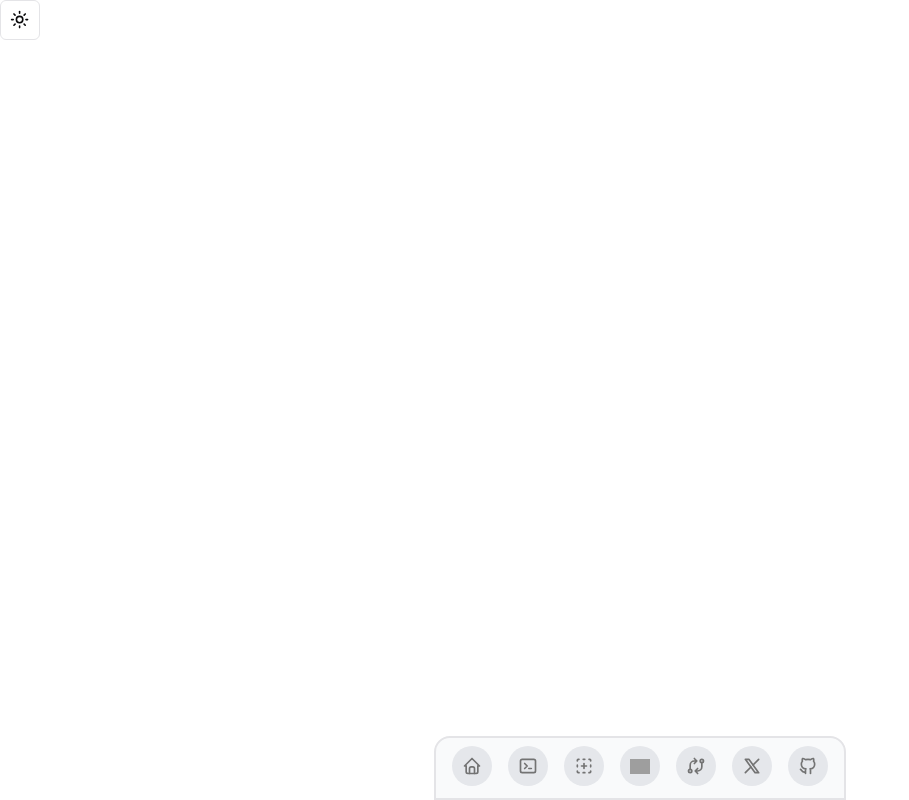
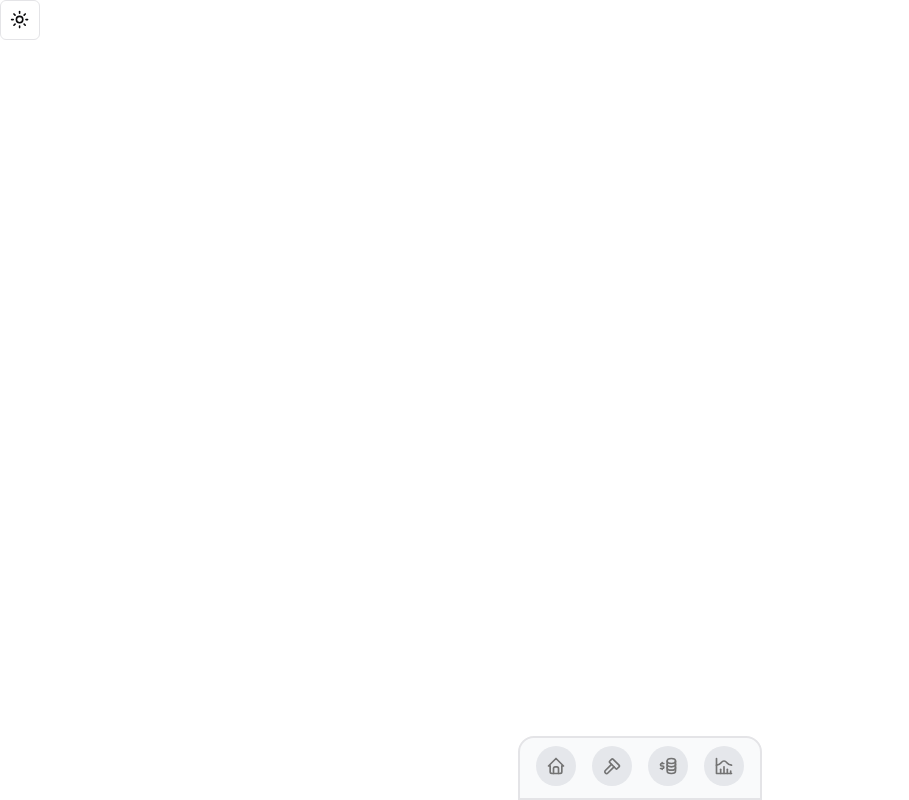
Before and after one commit to gabrielantonyxaviour/gojo-funding-the-commons, a Next.js app in the folder frontend/: page / in a window 1280 px wide. Shown: the whole page, without its empty margins (0-909 px from the left). Built offline with nearby package versions, Linux system fonts and the light colour scheme; grey boxes are pictures that could not be loaded.

Commit message:
zustand working

```diff
--- a/frontend/app/layout.tsx
+++ b/frontend/app/layout.tsx
@@ -4,7 +4,7 @@ import { ThemeProvider } from "@/components/providers/theme-provider";
 import { Toaster } from "@/components/ui/toaster";
 import { WalletProvider } from "@/components/providers/wallet-provider";
 import { EnvironmentStoreProvider } from "@/components/context";
-import { Navigation } from "@/components/ui/custom/navigation";
+import Layout from "@/components/layout";
 
 export const metadata: Metadata = {
   title: "Gojo",
@@ -29,14 +29,7 @@ export default function RootLayout({
           {/* <WalletProvider> */}
           <EnvironmentStoreProvider>
             <Toaster />
-            <div className="h-screen w-screen">
-              {children}
-              <div className="fixed bottom-0 left-0 right-0 z-50">
-                <div className="flex justify-center">
-                  <Navigation />
-                </div>
-              </div>
-            </div>
+            <Layout>{children}</Layout>
           </EnvironmentStoreProvider>
           {/* </WalletProvider> */}
         </ThemeProvider>
--- a/frontend/components/context.tsx
+++ b/frontend/components/context.tsx
@@ -1,14 +1,7 @@
 "use client";
 
 import { createEnvironmentStore, type EnvironmentStore } from "@/lib/store";
-import { usePathname, useRouter } from "next/navigation";
-import {
-  type ReactNode,
-  createContext,
-  useRef,
-  useContext,
-  useEffect,
-} from "react";
+import { type ReactNode, createContext, useRef, useContext } from "react";
 import { useStore } from "zustand";
 
 export type EnvironmentStoreApi = ReturnType<typeof createEnvironmentStore>;
@@ -39,11 +32,11 @@ export const EnvironmentStoreProvider = ({
 export const useEnvironmentStore = <T,>(
   selector: (store: EnvironmentStore) => T
 ): T => {
-  const counterStoreContext = useContext(EnvironmentStoreContext);
-  if (!counterStoreContext) {
+  const environmentStoreContext = useContext(EnvironmentStoreContext);
+  if (!environmentStoreContext) {
     throw new Error(
       "useEnvironmentStore must be used within a EnvironmentStoreProvider"
     );
   }
-  return useStore(counterStoreContext, selector);
+  return useStore(environmentStoreContext, selector);
 };
--- /dev/null
+++ b/frontend/components/layout/index.tsx
@@ -0,0 +1,18 @@
+"use client";
+
+import { Navigation } from "./navigation";
+import { ProjectsBar } from "./projects-bar";
+
+export default function Layout({ children }: { children: React.ReactNode }) {
+  return (
+    <div className="h-screen w-screen">
+      {children}
+      <ProjectsBar />
+      <div className="fixed bottom-0 left-0 right-0 z-50">
+        <div className="flex justify-center">
+          <Navigation />
+        </div>
+      </div>
+    </div>
+  );
+}
--- /dev/null
+++ b/frontend/components/layout/navigation.tsx
@@ -0,0 +1,45 @@
+import React from "react";
+import {
+  IconBusinessplan,
+  IconChartHistogram,
+  IconHammer,
+  IconHome,
+} from "@tabler/icons-react";
+import { FloatingHorizontalDock } from "@/components/ui/acternity/floating-horizontal-dock";
+
+export function Navigation() {
+  const links = [
+    {
+      title: "Home",
+      icon: (
+        <IconHome className="h-full w-full text-neutral-500 dark:text-neutral-300" />
+      ),
+      href: "/",
+    },
+
+    {
+      title: "Projects",
+      icon: (
+        <IconHammer className="h-full w-full text-neutral-500 dark:text-neutral-300" />
+      ),
+      href: "/projects",
+    },
+    {
+      title: "Contribute",
+      icon: (
+        <IconBusinessplan className="h-full w-full text-neutral-500 dark:text-neutral-300" />
+      ),
+      href: "/contribute",
+    },
+    {
+      title: "Dashboard",
+      icon: (
+        <IconChartHistogram className="h-full w-full text-neutral-500 dark:text-neutral-300" />
+      ),
+      href: "/dashboard",
+    },
+  ];
+  return (
+    <FloatingHorizontalDock mobileClassName="translate-x-20" items={links} />
+  );
+}
--- /dev/null
+++ b/frontend/components/layout/projects-bar.tsx
@@ -0,0 +1,59 @@
+"use client";
+
+import { Button } from "@/components/ui/button";
+import { Input } from "@/components/ui/input";
+import { Label } from "@/components/ui/label";
+import {
+  Sheet,
+  SheetClose,
+  SheetContent,
+  SheetDescription,
+  SheetFooter,
+  SheetHeader,
+  SheetTitle,
+} from "@/components/ui/sheet";
+import { useEnvironmentStore } from "../context";
+
+export function ProjectsBar() {
+  const { openProjectsBar, setOpenProjectsBar } = useEnvironmentStore(
+    (state) => state
+  );
+  return (
+    <div className="grid grid-cols-2 gap-2">
+      <Sheet
+        open={openProjectsBar}
+        onOpenChange={(val) => {
+          setOpenProjectsBar(val);
+        }}
+      >
+        <SheetContent side={"left"}>
+          <SheetHeader>
+            <SheetTitle>Edit profile</SheetTitle>
+            <SheetDescription>
+              Make changes to your profile here. Click save when you're done.
+            </SheetDescription>
+          </SheetHeader>
+          <div className="grid gap-4 py-4">
+            <div className="grid grid-cols-4 items-center gap-4">
+              <Label htmlFor="name" className="text-right">
+                Name
+              </Label>
+              <Input id="name" value="Pedro Duarte" className="col-span-3" />
+            </div>
+            <div className="grid grid-cols-4 items-center gap-4">
+              <Label htmlFor="username" className="text-right">
+                Username
+              </Label>
+              <Input id="username" value="@peduarte" className="col-span-3" />
+            </div>
+          </div>
+          <SheetFooter>
+            <SheetClose asChild>
+              <Button type="submit">Save changes</Button>
+            </SheetClose>
+          </SheetFooter>
+        </SheetContent>
+      </Sheet>
+    </div>
+  );
+}
--- a/frontend/components/ui/acternity/floating-horizontal-dock.tsx
+++ b/frontend/components/ui/acternity/floating-horizontal-dock.tsx
@@ -4,6 +4,7 @@
  * Mobile navbar is better positioned at bottom right.
  **/
 
+import { useEnvironmentStore } from "@/components/context";
 import { cn } from "@/lib/utils";
 import { IconLayoutNavbarCollapse } from "@tabler/icons-react";
 import {
@@ -97,6 +98,7 @@ const FloatingDockDesktop = ({
   className?: string;
 }) => {
   let mouseX = useMotionValue(Infinity);
+
   return (
     <motion.div
       onMouseMove={(e) => mouseX.set(e.pageX)}
@@ -125,7 +127,9 @@ function IconContainer({
   href: string;
 }) {
   let ref = useRef<HTMLDivElement>(null);
-
+  const { openProjectsBar, setOpenProjectsBar } = useEnvironmentStore(
+    (state) => state
+  );
   let distance = useTransform(mouseX, (val) => {
     let bounds = ref.current?.getBoundingClientRect() ?? { x: 0, width: 0 };
 
@@ -167,7 +171,17 @@ function IconContainer({
   const [hovered, setHovered] = useState(false);
 
   return (
-    <Link href={href}>
+    <Link
+      href={href == "/projects" ? "#" : href}
+      onClick={() => {
+        if (href == "/projects") {
+          console.log(openProjectsBar);
+          console.log("clicked");
+          console.log("href", href);
+          setOpenProjectsBar(true);
+        }
+      }}
+    >
       <motion.div
         ref={ref}
         style={{ width, height }}
@@ -181,7 +195,7 @@ function IconContainer({
               initial={{ opacity: 0, y: 10, x: "-50%" }}
               animate={{ opacity: 1, y: 0, x: "-50%" }}
               exit={{ opacity: 0, y: 2, x: "-50%" }}
-              className="px-2 py-0.5 whitespace-pre rounded-md bg-gray-100 border dark:bg-neutral-800 dark:border-neutral-900 dark:text-white border-gray-200 text-neutral-700 absolute left-1/2 -translate-x-1/2 -top-8 w-fit text-xs"
+              className="px-2 py-0.5 whitespace-pre rounded-md bg-gray-100 border dark:bg-neutral-800 dark:border-neutral-900 dark:text-white border-gray-200 text-neutral-700 absolute left-1/2 -translate-x-1/2 -top-8 w-fit text-md"
             >
               {title}
             </motion.div>
--- a/frontend/components/ui/custom/navigation.tsx
+++ /dev/null
@@ -1,77 +0,0 @@
-"use client";
-import React from "react";
-import { FloatingVerticalDock } from "@/components/ui/acternity/floating-vertical-dock";
-import {
-  IconBrandGithub,
-  IconBrandX,
-  IconExchange,
-  IconHome,
-  IconNewSection,
-  IconTerminal2,
-} from "@tabler/icons-react";
-import Image from "next/image";
-import { FloatingHorizontalDock } from "@/components/ui/acternity/floating-horizontal-dock";
-
-export function Navigation() {
-  const links = [
-    {
-      title: "Home",
-      icon: (
-        <IconHome className="h-full w-full text-neutral-500 dark:text-neutral-300" />
-      ),
-      href: "#",
-    },
-
-    {
-      title: "Products",
-      icon: (
-        <IconTerminal2 className="h-full w-full text-neutral-500 dark:text-neutral-300" />
-      ),
-      href: "#",
-    },
-    {
-      title: "Components",
-      icon: (
-        <IconNewSection className="h-full w-full text-neutral-500 dark:text-neutral-300" />
-      ),
-      href: "#",
-    },
-    {
-      title: "Aceternity UI",
-      icon: (
-        <Image
-          src="https://assets.aceternity.com/logo-dark.png"
-          width={20}
-          height={20}
-          alt="Aceternity Logo"
-        />
-      ),
-      href: "#",
-    },
-    {
-      title: "Changelog",
-      icon: (
-        <IconExchange className="h-full w-full text-neutral-500 dark:text-neutral-300" />
-      ),
-      href: "#",
-    },
-
-    {
-      title: "Twitter",
-      icon: (
-        <IconBrandX className="h-full w-full text-neutral-500 dark:text-neutral-300" />
-      ),
-      href: "#",
-    },
-    {
-      title: "GitHub",
-      icon: (
-        <IconBrandGithub className="h-full w-full text-neutral-500 dark:text-neutral-300" />
-      ),
-      href: "#",
-    },
-  ];
-  return (
-    <FloatingHorizontalDock mobileClassName="translate-x-20" items={links} />
-  );
-}
--- /dev/null
+++ b/frontend/lib/store/globalSlice.ts
@@ -0,0 +1,26 @@
+import { StateCreator } from "zustand";
+
+interface GlobalState {
+  openProjectsBar: boolean;
+}
+
+interface GlobalActions {
+  setOpenProjectsBar: (value: boolean) => void;
+}
+
+export type GlobalSlice = GlobalState & GlobalActions;
+
+export const initialGlobalState: GlobalState = {
+  openProjectsBar: false,
+};
+
+export const createGlobalSlice: StateCreator<
+  GlobalSlice,
+  [],
+  [],
+  GlobalSlice
+> = (set) => ({
+  ...initialGlobalState,
+  setOpenProjectsBar: (value) =>
+    set((state) => ({ ...state, openProjectsBar: value })),
+});
--- a/frontend/lib/store/index.ts
+++ b/frontend/lib/store/index.ts
@@ -1,8 +1,10 @@
 import { createStore } from "zustand";
 import { createProfileSlice, ProfileSlice } from "./profileSlice";
-export type EnvironmentStore = ProfileSlice;
+import { createGlobalSlice, GlobalSlice } from "./globalSlice";
+export type EnvironmentStore = ProfileSlice & GlobalSlice;
 
 export const createEnvironmentStore = () =>
   createStore<EnvironmentStore>()((...a) => ({
     ...createProfileSlice(...a),
+    ...createGlobalSlice(...a),
   }));
```
